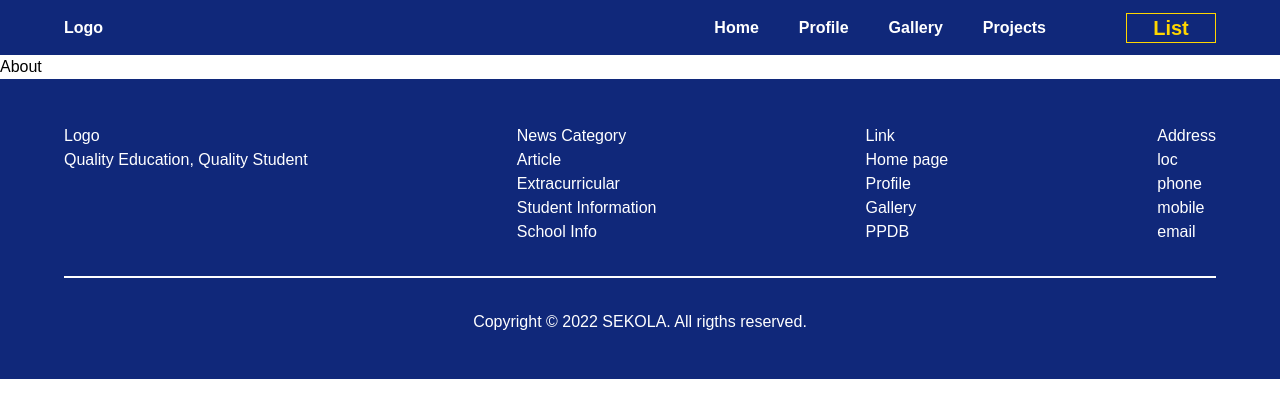
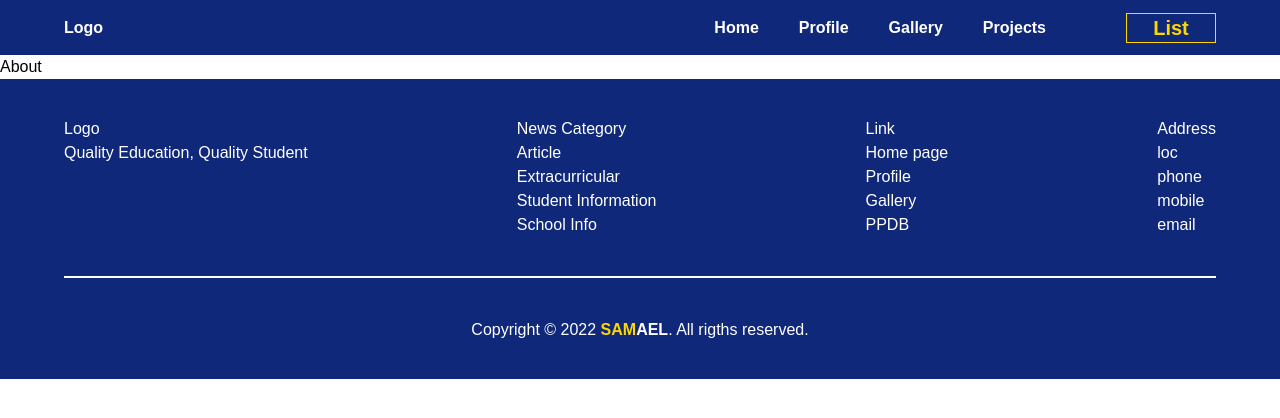
Before and after one commit to SamaelMarjan/light-theme, a React (Create React App) app: page /about in a window 1280 px wide. Shown: the top 418 px of the page. Built offline with nearby package versions, Linux system fonts and the light colour scheme.

Commit message:
update-oct-10-13-46

```diff
--- a/src/components/Footer.jsx
+++ b/src/components/Footer.jsx
@@ -3,7 +3,7 @@ import React from 'react';
 const Footer = () => {
   return (
     <div className='bg-[#10287A] w-full h-[300px] flex items-center text-white'>
-      <div className='w-[90%] h-[70%] m-auto flex flex-col justify-between'>
+      <div className='w-[90%] h-[75%] m-auto flex flex-col justify-between'>
         <div className='flex justify-between'>
           <div>
             <div>Logo</div>
@@ -44,7 +44,7 @@ const Footer = () => {
         </div>
         <div className='border border-[#fff]' />
         <div className='flex justify-center items-center'>
-          <p>Copyright © 2022 SEKOLA. All rigths reserved.</p>
+          <p>Copyright © 2022 <span className='font-bold'><span className='text-[#FFD600]'>SAM</span>AEL</span>. All rigths reserved.</p>
         </div>
       </div>
     </div>
```
